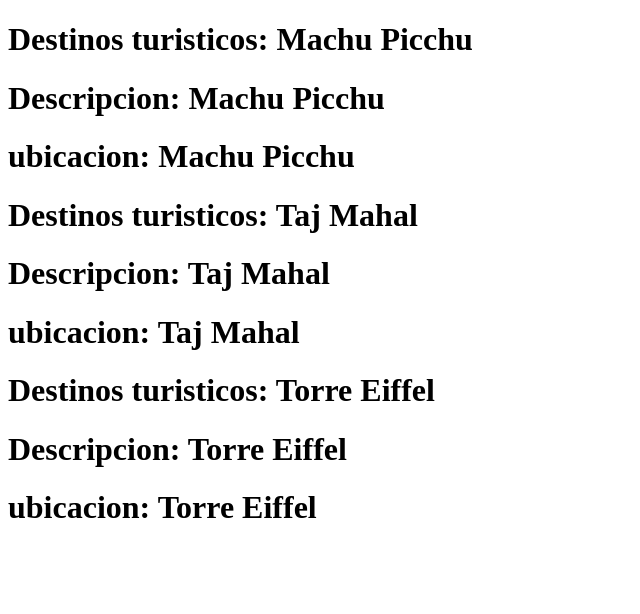
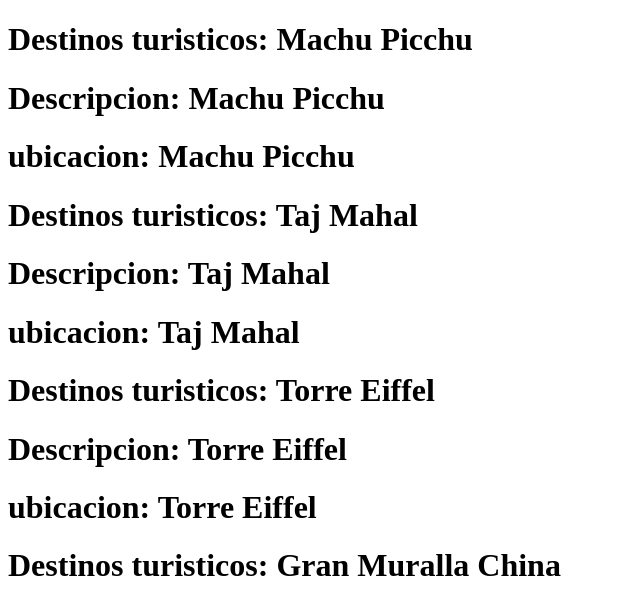
Before and after one commit to MichaelleZX/RUBRICA, a plain HTML site: page index1.html in a window 1280 px wide. Shown: the whole page, without its empty margins (0-640 px from the left). Drawn offline with Linux system fonts and the light colour scheme.

Commit message:
Gran Muralla China

```diff
--- a/index1.html
+++ b/index1.html
@@ -15,5 +15,6 @@
 <h1>Destinos turisticos: Torre Eiffel</h1>
 <h1>Descripcion: Torre Eiffel<h1>
 <h1>ubicacion: Torre Eiffel</h1>
+<h1>Destinos turisticos: Gran Muralla China</h1>
 </body>
 </html>
```
